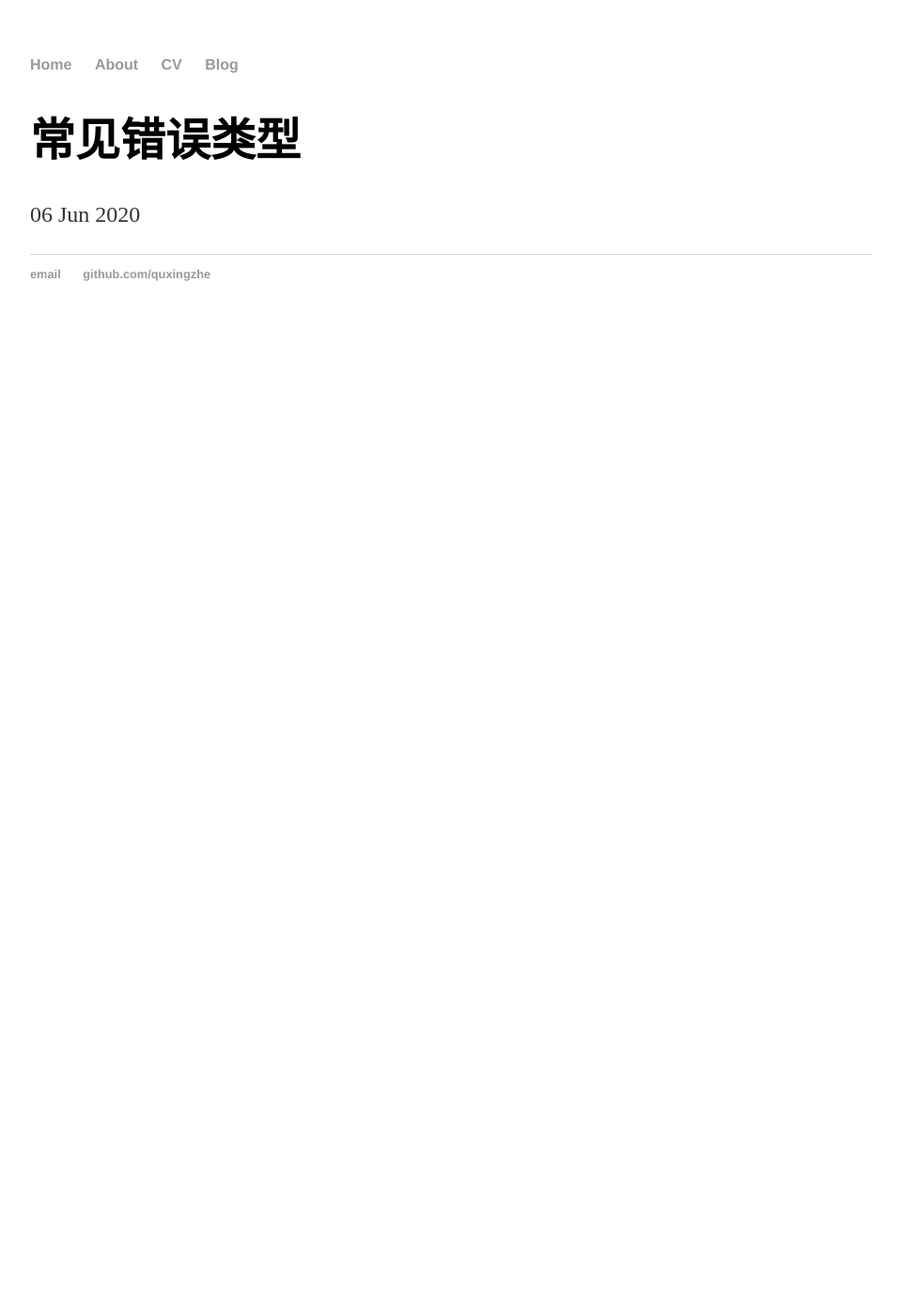
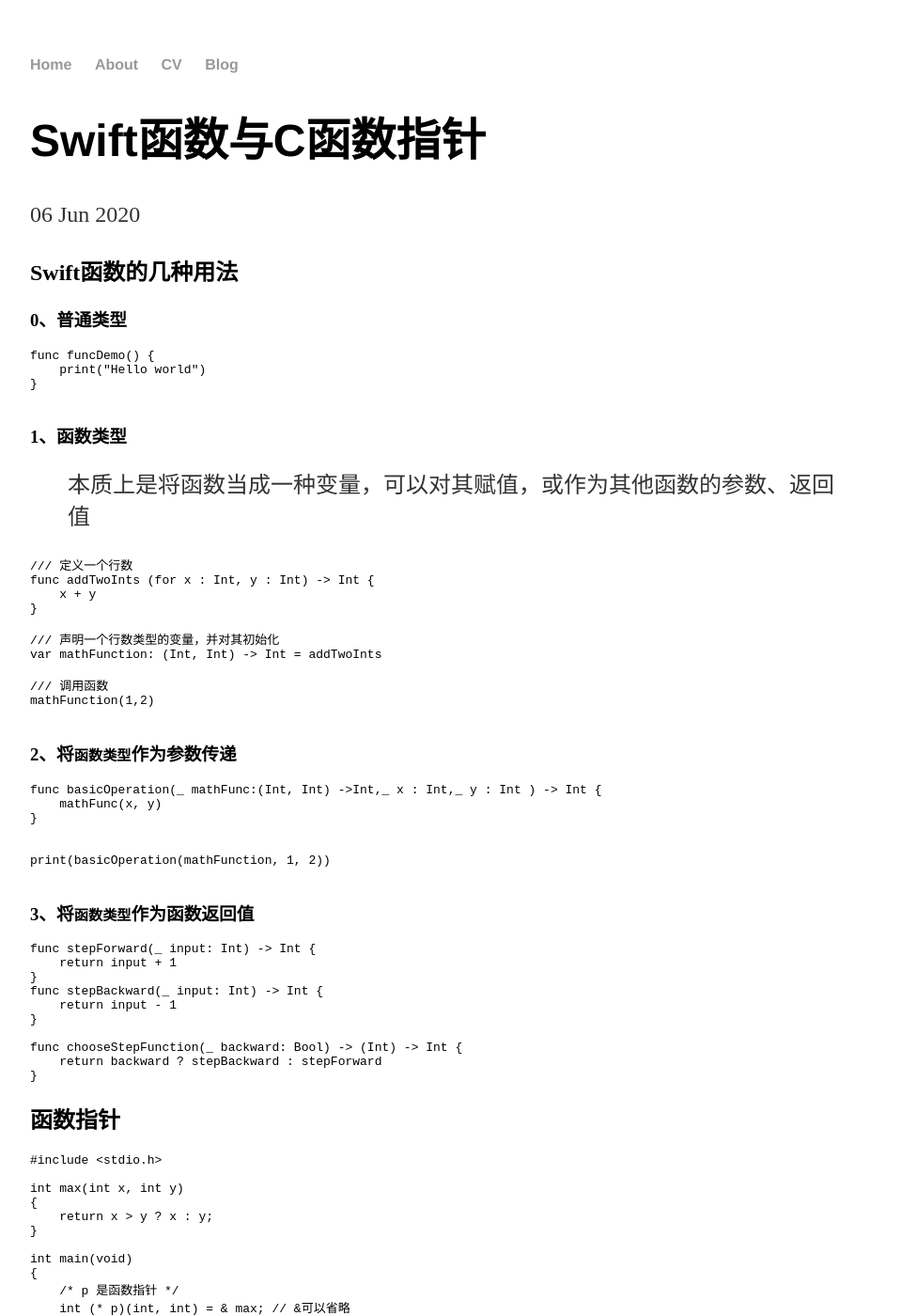
Before and after one commit to quxingzhe/Liki.github.io, a Jekyll site: the page built from _posts/2020-06-06-Test.md, in a window 1280 px wide and 1400 px high. Shown: the whole window at 94% size, without its empty margins (160-1119 px from the left). Built offline with Jekyll 4.4.1, drawn with Linux system fonts in a browser that asks for light colours; some of the changed text lies outside the part shown.

Commit message:
Swift 函数的几种用法和C函数指针应用

````diff
--- a/_posts/2020-06-06-Test.md
+++ b/_posts/2020-06-06-Test.md
@@ -1,7 +1,99 @@
 ---
 layout: post
-title: "常见错误类型"
+title: "Swift函数与C函数指针"
 date: 2020-06-06
 ---
 
->
+## Swift函数的几种用法
+
+### 0、普通类型
+```
+func funcDemo() {
+    print("Hello world")
+}
+
+```
+### 1、函数类型
+> 本质上是将函数当成一种变量，可以对其赋值，或作为其他函数的参数、返回值
+
+```
+/// 定义一个行数
+func addTwoInts (for x : Int, y : Int) -> Int {
+    x + y
+}
+
+/// 声明一个行数类型的变量，并对其初始化
+var mathFunction: (Int, Int) -> Int = addTwoInts
+
+/// 调用函数
+mathFunction(1,2)
+
+```
+
+### 2、将`函数类型`作为参数传递
+```
+func basicOperation(_ mathFunc:(Int, Int) ->Int,_ x : Int,_ y : Int ) -> Int {
+    mathFunc(x, y)
+}
+
+
+print(basicOperation(mathFunction, 1, 2))
+
+```
+
+### 3、将`函数类型`作为函数返回值
+
+```
+func stepForward(_ input: Int) -> Int {
+    return input + 1
+}
+func stepBackward(_ input: Int) -> Int {
+    return input - 1
+}
+
+func chooseStepFunction(_ backward: Bool) -> (Int) -> Int {
+    return backward ? stepBackward : stepForward
+}
+```
+
+
+## 函数指针
+```
+#include <stdio.h>
+
+int max(int x, int y)
+{
+    return x > y ? x : y;
+}
+
+int main(void)
+{
+    /* p 是函数指针 */
+    int (* p)(int, int) = & max; // &可以省略
+    int a, b, c, d;
+
+    printf("请输入三个数字:");
+    scanf("%d %d %d", & a, & b, & c);
+
+    /* 与直接调用函数等价，d = max(max(a, b), c) */
+    d = p(p(a, b), c);
+
+    printf("最大的数字是: %d\n", d);//3
+
+    return 0;
+}
+```
+
+
+###待决问题
+> 基于第3点的代码片段，下面这段函数会执行出什么结果？
+
+```
+
+//for item in numbers[0 ..< numbers.count] {
+//    let moveNearerToZero = chooseStepFunction(item % 2 > 0)
+//    print(moveNearerToZero(item))
+//}
+//
+
+```
````
